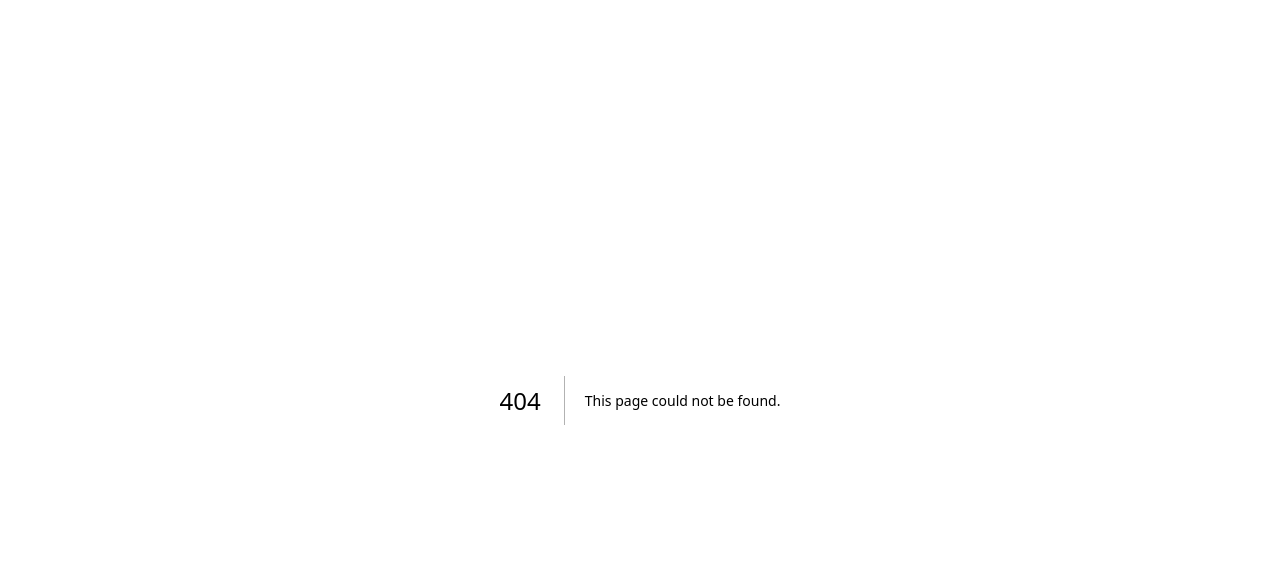
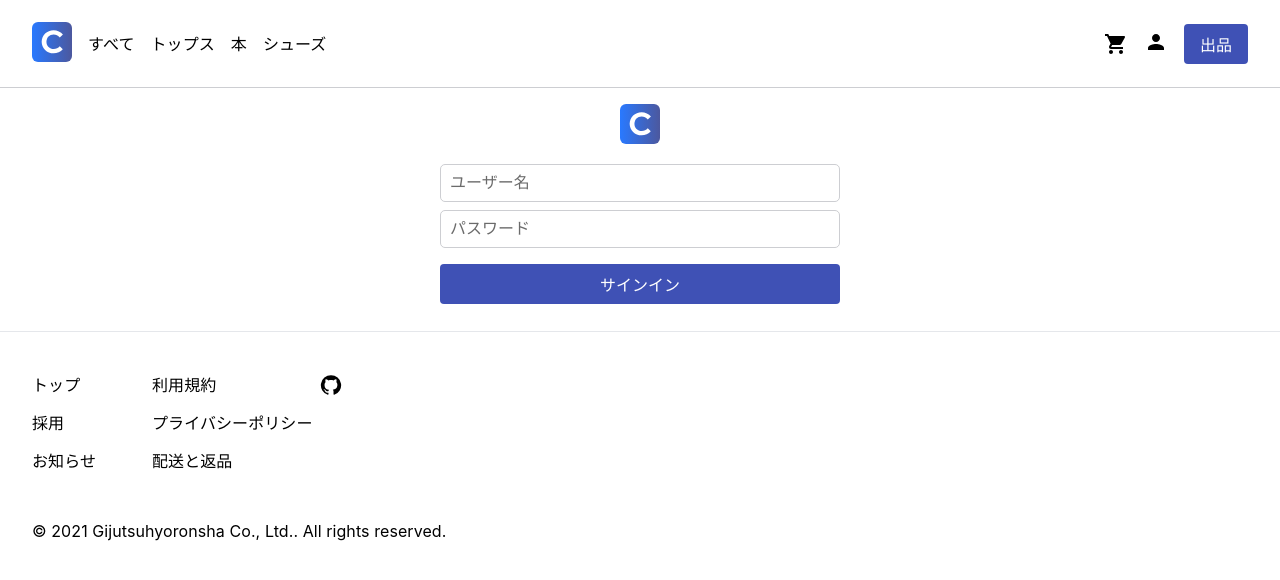
Before and after one commit to KogaMochiduki/flea-market, a Next.js app: page /signin in a window 1280 px wide. Before the commit this address had no page. Shown: the top 580 px of the page. Built offline with nearby package versions, Linux system fonts and the light colour scheme.

Commit message:
add: signin page

```diff
--- /dev/null
+++ b/src/containers/SigninFormContainer.tsx
@@ -0,0 +1,43 @@
+import SigninForm from '@/components/organisms/SigninForm'
+import { useAuthContext } from '@/contexts/AuthContext'
+import { useGlobalSpinnerActionsContext } from '@/contexts/GlobalSpinnerContext'
+
+interface SigninFormContainerProps {
+  /**
+   * サインインした時に呼ばれるイベントハンドラ
+   */
+  onSignin: (error?: Error) => void
+}
+
+/**
+ * サインインフォームコンテナ
+ */
+const SigninFormContainer = ({ onSignin }: SigninFormContainerProps) => {
+  const { signin } = useAuthContext()
+  const setGlobalSpinner = useGlobalSpinnerActionsContext()
+  // サインインボタンを押された時のイベントハンドラ
+  const handleSignin = async (username: string, password: string) => {
+    try {
+      // ローディングスピナーを表示する
+      setGlobalSpinner(true)
+      await signin(username, password)
+      if (onSignin) {
+        onSignin()
+      }
+    } catch (err: unknown) {
+      if (err instanceof Error) {
+        // エラーの内容を表示
+        window.alert(err.message)
+        if (onSignin) {
+          onSignin(err)
+        }
+      }
+    } finally {
+      setGlobalSpinner(false)
+    }
+  }
+
+  return <SigninForm onSignin={handleSignin} />
+}
+
+export default SigninFormContainer
--- /dev/null
+++ b/src/pages/signin.tsx
@@ -0,0 +1,55 @@
+import type { NextPage } from 'next'
+import { useRouter } from 'next/router'
+import AppLogo from '@/components/atoms/AppLogo'
+import Box from '@/components/layout/Box'
+import Flex from '@/components/layout/Flex'
+import Layout from '@/components/templates/Layout'
+import SigninFormContainer from '@/containers/SigninFormContainer'
+
+const SigninPage: NextPage = () => {
+  const router = useRouter()
+  // 認証後のイベントハンドラ
+  const handleSignin = async (err?: Error) => {
+    if (!err) {
+      // サインインに成功し、クエリが指定されている場合はそのURLに移動。
+      // デフォルトはトップページに移動。
+      const redirectTo = (router.query['redirect_to'] as string) ?? '/'
+
+      console.log('Redirecting', redirectTo)
+      await router.push(redirectTo)
+    }
+  }
+
+  return (
+    <Layout>
+      <Flex
+        paddingTop={2}
+        paddingBottom={2}
+        paddingLeft={{ base: 2, md: 0 }}
+        paddingRight={{ base: 2, md: 0 }}
+        justifyContent="center"
+      >
+        <Flex
+          width="400px"
+          flexDirection="column"
+          justifyContent="center"
+          alignItems="center"
+        >
+          <Box marginBottom={2}>
+            <AppLogo />
+          </Box>
+          <Box width="100%">
+            {/*
+              サインインフォームコンテナ
+              SigninFormのユーザー名・パスワードから認証APIを呼び出し、
+              onSigninコールバックが呼び出される
+            */}
+            <SigninFormContainer onSignin={handleSignin} />
+          </Box>
+        </Flex>
+      </Flex>
+    </Layout>
+  )
+}
+
+export default SigninPage
```
